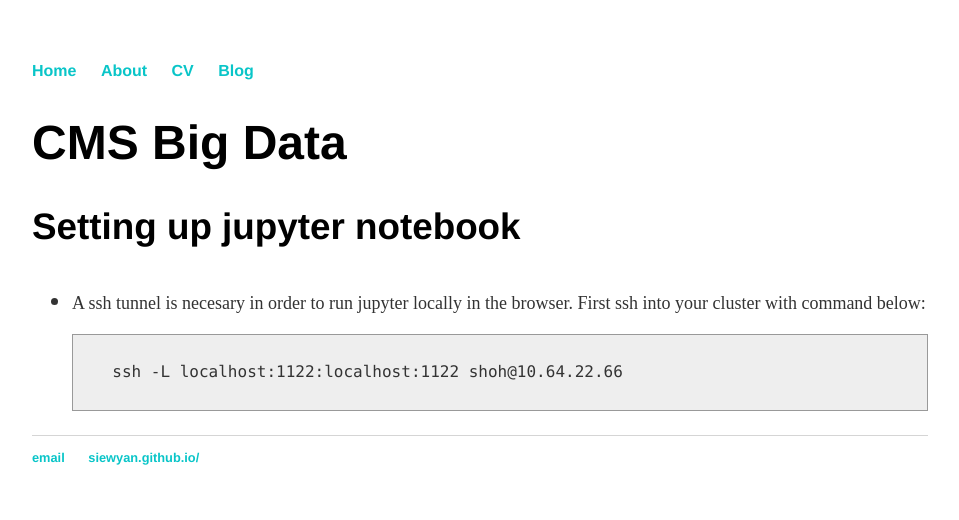
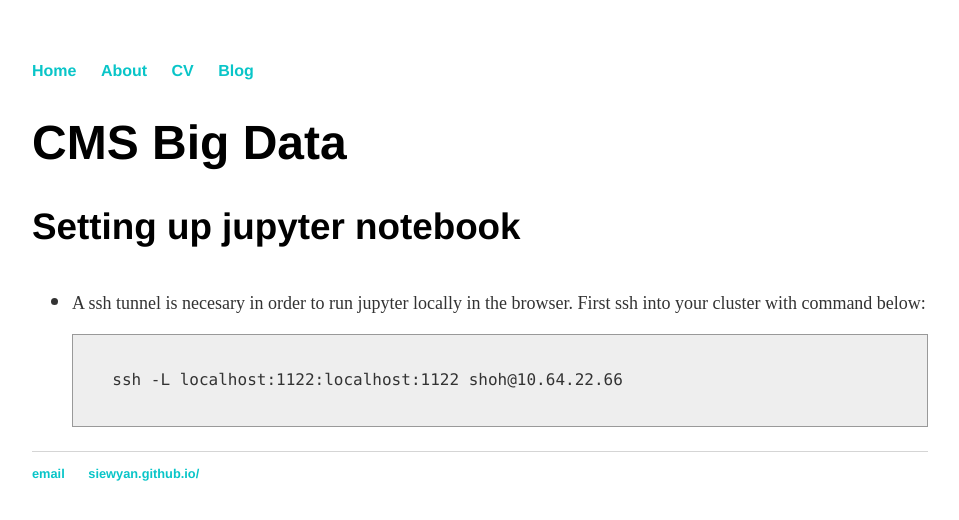
Before and after one commit to SiewYan/SiewYan.github.io, a Jekyll site: the page built from projects/CMSBigData.html, in a window 1280 px wide. Shown: the top 520 px of the page, without its empty margins (160-1119 px from the left). Built offline with Jekyll 4.4.1, drawn with Linux system fonts in a browser that asks for light colours; nearby versions of some CDN libraries.

Commit message:
Update main.css

```diff
--- a/css/main.css
+++ b/css/main.css
@@ -43,7 +43,7 @@ ul.posts li { list-style: none; }
 pre {
         font-family: "Courier 10 Pitch", Courier, monospace;
         font-size: medium;
-        line-height: 60%;
+        line-height: 100%;
         white-space: pre;
         white-space: pre-wrap;
         white-space: -moz-pre-wrap;
@@ -57,7 +57,7 @@ pre {
 code {
         font-family: Monaco, Consolas, "Andale Mono", "DejaVu Sans Mono", monospace;
         font-size: medium;
-        line-height: 60%;
+        line-height: 100%;
         white-space: pre;
         white-space: pre-wrap;
         white-space: -moz-pre-wrap;
```
